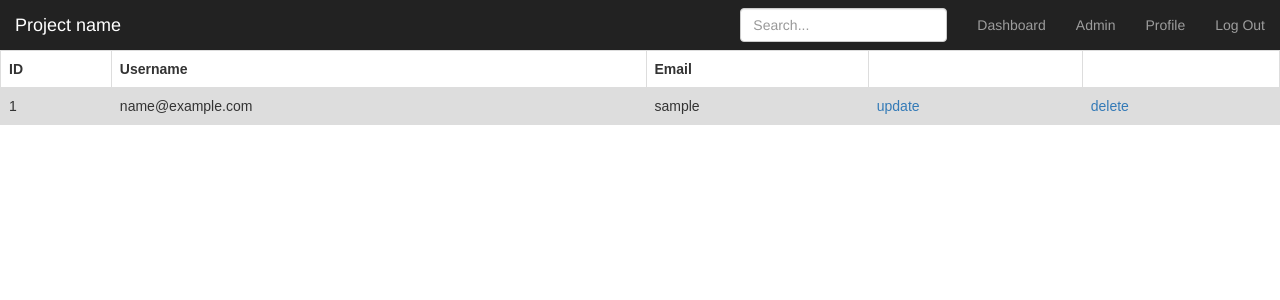
After one commit to jarodaustria/WebAppMidterm, a Flask app: page /admin in a window 1280 px wide. The commit adds this page. Shown: the top 300 px of the page. Run offline with Flask 2, Linux system fonts and the light colour scheme; tables that the repository leaves empty hold one stand-in row (values such as "Sample post"); some libraries are stand-ins or nearby versions.

Commit message:
added user update delete

```diff
--- a/app.py
+++ b/app.py
@@ -1,5 +1,5 @@
 from enum import unique
-from flask import Flask, render_template, redirect, url_for
+from flask import Flask, render_template, redirect, url_for, request
 from flask_bootstrap import Bootstrap
 from flask_wtf import FlaskForm
 from wtforms import StringField, PasswordField, BooleanField
@@ -34,7 +34,7 @@ class LoginForm(FlaskForm):
     username = StringField('username', validators=[
                            InputRequired(), Length(min=4, max=15)])
     password = PasswordField('password', validators=[
-                             InputRequired(), Length(min=8, max=80)])
+                             InputRequired(), Length(min=3, max=80)])
     remember = BooleanField('remember me')
 
 
@@ -44,7 +44,7 @@ class RegisterForm(FlaskForm):
     username = StringField('username', validators=[
                            InputRequired(), Length(min=4, max=15)])
     password = PasswordField('password', validators=[
-                             InputRequired(), Length(min=8, max=80)])
+                             InputRequired(), Length(min=3, max=80)])
 
 
 @app.route('/')
@@ -88,6 +88,15 @@ def signup():
 def dashboard():
     return render_template('dashboard.html', name=current_user.username)
 
+@app.route('/admin')
+def admin():
+    users = User.query.all()
+
+    context = {
+        'users': users
+    }
+
+    return render_template('admin.html', context=context)
 
 @app.route('/logout')
 @login_required
@@ -95,6 +104,47 @@ def logout():
     logout_user()
     return redirect(url_for('index'))
 
+@app.route('/delete_user/<int:id>')
+def delete_user(id):
+    user_to_delete = User.query.get_or_404(id)
+
+    try:
+        db.session.delete(user_to_delete)
+        db.session.commit()
+        return redirect(url_for('admin'))
+    except:
+        return '<h1> Failed to delete user. </h1>'
+
+@app.route('/update_user/<int:id>', methods=['GET','POST'])
+def update_user(id):
+
+    user_to_update = User.query.get_or_404(id)
+    form = RegisterForm(obj=user_to_update)
+
+    print("updating user...")
+
+    if request.method == "POST":
+        user_to_update.email = request.form['email']
+        user_to_update.username = request.form['username']
+        hash_password = generate_password_hash(
+            request.form['password'], method='sha256')
+
+        user_to_update.password = hash_password
+        print("hindi pa committed")
+
+        try:
+            db.session.commit()
+            print("committed na")
+            return redirect(url_for('admin'))
+        except:
+            return '<h1> Failed to update user. </h1>'
+    else:
+        return render_template('update_user.html', form=form, user_to_update=user_to_update)
+
+
+
+
+
 
 if __name__ == '__main__':
     db.create_all()
--- /dev/null
+++ b/templates/admin.html
@@ -0,0 +1,81 @@
+{% extends "bootstrap/base.html" %}
+
+{% block title %}
+SulyApp
+{% endblock %}
+{% block styles %}
+{{super()}}
+<link rel="stylesheet" href="{{url_for('.static', filename='dashboard.css')}}">
+
+<style>
+    table {
+      font-family: arial, sans-serif;
+      border-collapse: collapse;
+      width: 100%;
+    }
+
+    td, th {
+      border: 1px solid #dddddd;
+      text-align: left;
+      padding: 8px;
+    }
+
+    tr:nth-child(even) {
+      background-color: #dddddd;
+    }
+    </style>
+{% endblock %}
+
+{% block content %}
+<nav class="navbar navbar-inverse navbar-fixed-top">
+    <div class="container-fluid">
+      <div class="navbar-header">
+        <button type="button" class="navbar-toggle collapsed" data-toggle="collapse" data-target="#navbar" aria-expanded="false" aria-controls="navbar">
+          <span class="sr-only">Toggle navigation</span>
+          <span class="icon-bar"></span>
+          <span class="icon-bar"></span>
+          <span class="icon-bar"></span>
+        </button>
+        <a class="navbar-brand" href="#">Project name</a>
+      </div>
+      <div id="navbar" class="navbar-collapse collapse">
+        <ul class="nav navbar-nav navbar-right">
+          <li><a href="#">Dashboard</a></li>
+          <li><a href="{{ url_for('admin') }}">Admin</a></li>
+          <li><a href="#">Profile</a></li>
+          <li><a href="{{ url_for('logout') }}">Log Out</a></li>
+        </ul>
+        <form class="navbar-form navbar-right">
+          <input type="text" class="form-control" placeholder="Search...">
+        </form>
+      </div>
+    </div>
+  </nav>
+
+<table>
+    <tr>
+        <th>ID</th>
+        <th>Username</th>
+        <th>Email</th>
+        <!-- <th>Password</th> -->
+        <th></th>
+        <th></th>
+    </tr>
+    {% for u in context.users %}
+    <tr>
+        <td>{{ u.id }}</td>
+        <td>{{ u.email }}</td>
+        <td>{{ u.username }}</td>
+        <td>
+            <a href="{{ url_for('update_user', id=u.id) }}">update</a>
+        </td>
+        <td>
+            <a href="{{ url_for('delete_user', id=u.id) }}" >delete</a>
+        </td>
+
+    </tr>
+    {% endfor %}
+
+
+</table>
+{% endblock %}
--- a/templates/dashboard.html
+++ b/templates/dashboard.html
@@ -24,7 +24,7 @@ Dashboard
         <div id="navbar" class="navbar-collapse collapse">
           <ul class="nav navbar-nav navbar-right">
             <li><a href="#">Dashboard</a></li>
-            <li><a href="#">Settings</a></li>
+            <li><a href="{{ url_for('admin') }}">Admin</a></li>
             <li><a href="#">Profile</a></li>
             <li><a href="{{ url_for('logout') }}">Log Out</a></li>
           </ul>
```
Also changed, not shown: templates/update_user.html (added, +36 -0 lines).
